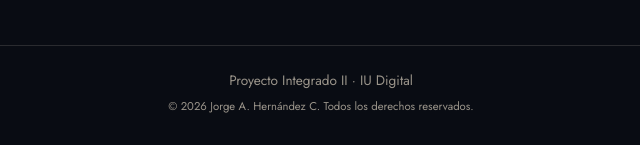
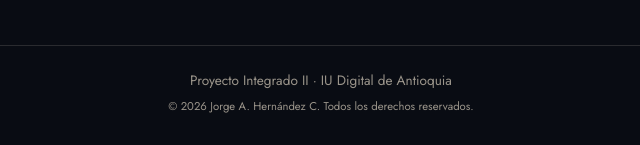
Before and after one commit to JorgeAHernandezC80/Catalog-Media-Frontend, a plain HTML site: page generos.html in a window 1280 px wide. Shown: the part 948-1093 px from the top of the page, 319-959 px from the left. Drawn offline with nearby package versions, Linux system fonts and the light colour scheme; no server answers.

Commit message:
feat: Actualizacion en el footer.

```diff
--- a/generos.html
+++ b/generos.html
@@ -94,7 +94,7 @@
   </main>
 
   <footer class="pie">
-    <p>Proyecto Integrado II · IU Digital</p>
+    <p>Proyecto Integrado II · IU Digital de Antioquia</p>
     <p><small>© 2026 Jorge A. Hernández C. Todos los derechos reservados.</small></p>
   </footer>
 
```
